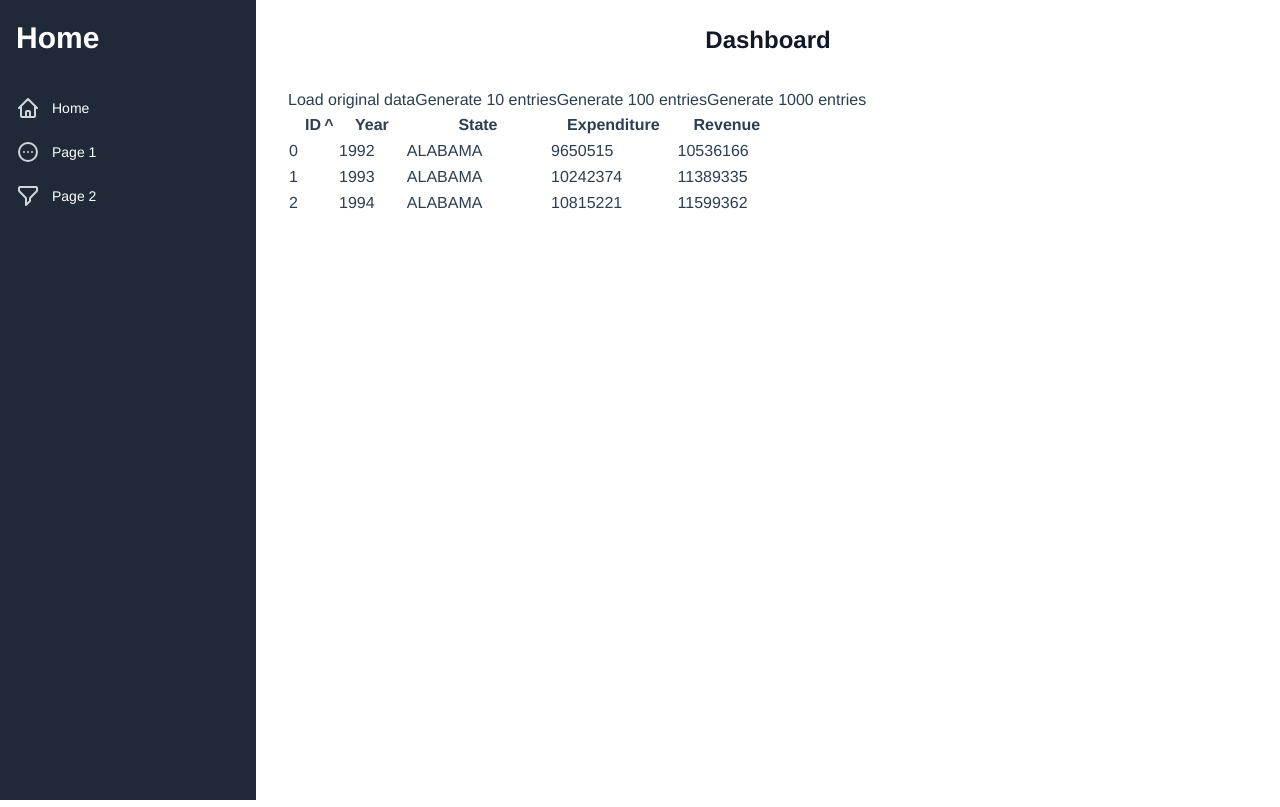
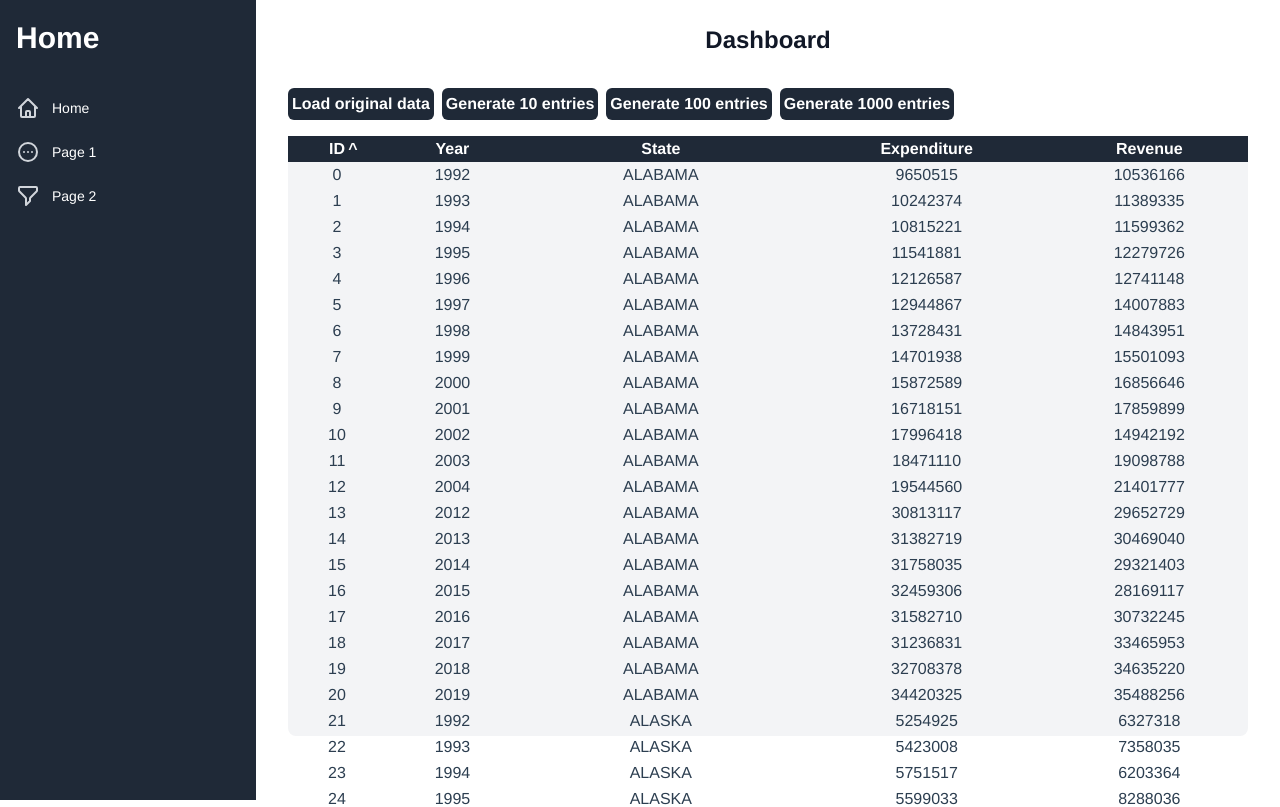
Before and after one commit to Exanite/DsaProject, a Vue app: page /#/ in a window 1280 px wide. Shown: the top 807 px of the page. Built offline with nearby package versions, Linux system fonts and the light colour scheme.

Commit message:
Add basic styling to table and buttons

```diff
--- a/src/components/FinanceDataTable.vue
+++ b/src/components/FinanceDataTable.vue
@@ -1,13 +1,13 @@
 <template>
-  <div>
-    <button v-on:click="loadOriginalData()">Load original data</button>
-    <button v-on:click="generateData(10)">Generate 10 entries</button>
-    <button v-on:click="generateData(100)">Generate 100 entries</button>
-    <button v-on:click="generateData(1000)">Generate 1000 entries</button>
+  <div class="pb-4 flex flex-row space-x-2">
+    <button class="bg-gray-800 rounded-md text-white font-bold p-1" v-on:click="loadOriginalData()">Load original data</button>
+    <button class="bg-gray-800 rounded-md text-white font-bold p-1" v-on:click="generateData(10)">Generate 10 entries</button>
+    <button class="bg-gray-800 rounded-md text-white font-bold p-1" v-on:click="generateData(100)">Generate 100 entries</button>
+    <button class="bg-gray-800 rounded-md text-white font-bold p-1" v-on:click="generateData(1000)">Generate 1000 entries</button>
   </div>
-  <div class="h-[100px] overflow-y-scroll">
-    <table class="w-1/2">
-      <tr class="bg-white sticky top-0">
+  <div class="h-[600px] bg-gray-100 rounded-lg">
+    <table class="w-full table-auto overflow-scroll">
+      <tr class="bg-gray-800 text-white sticky top-0">
         <th
           v-for="(column, index) in columns"
           :key="column.name"
@@ -23,7 +23,11 @@
           </div>
         </th>
       </tr>
-      <tr v-for="datam in data" :key="datam.id">
+      <tr
+        v-for="datam in data"
+        :key="datam.id"
+        class="text-center"
+      >
         <td v-for="column in columns" :key="column.name">{{ column.getValue(datam) }}</td>
       </tr>
     </table>
```
